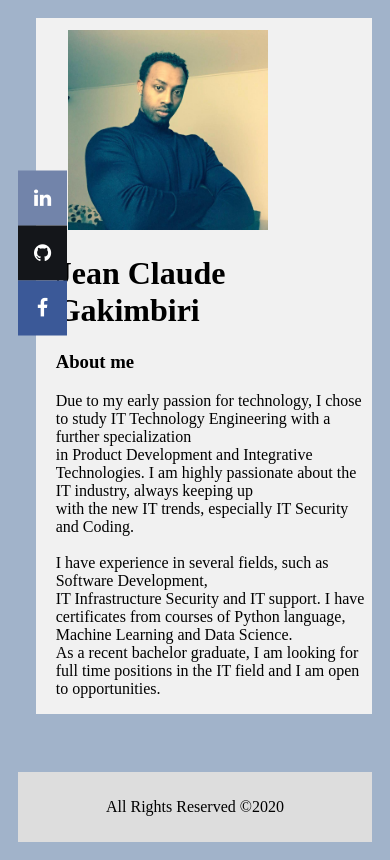
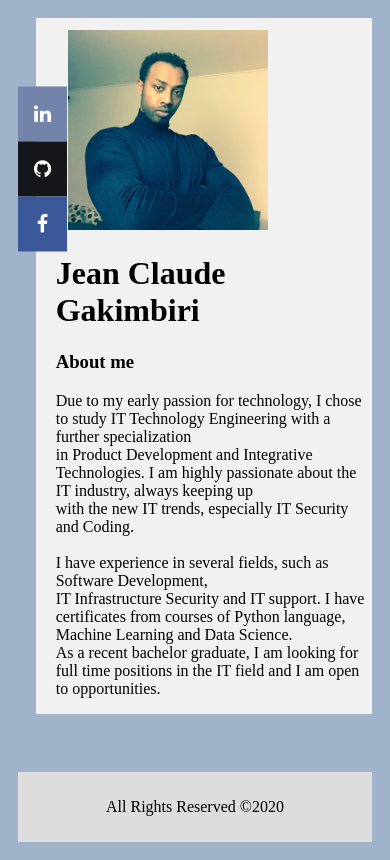
Before and after one commit to claudion3/profile, a plain HTML site: page index.html in a window 390 px wide. Drawn offline with Linux system fonts and the light colour scheme.

Commit message:
Update style.css

```diff
--- a/static/css/style.css
+++ b/static/css/style.css
@@ -91,7 +91,7 @@ img {
 
 @media (max-width:400px) {
     .icon {
-        top: 30%;
+        top: 20%;
         ;
     }
 }
```
